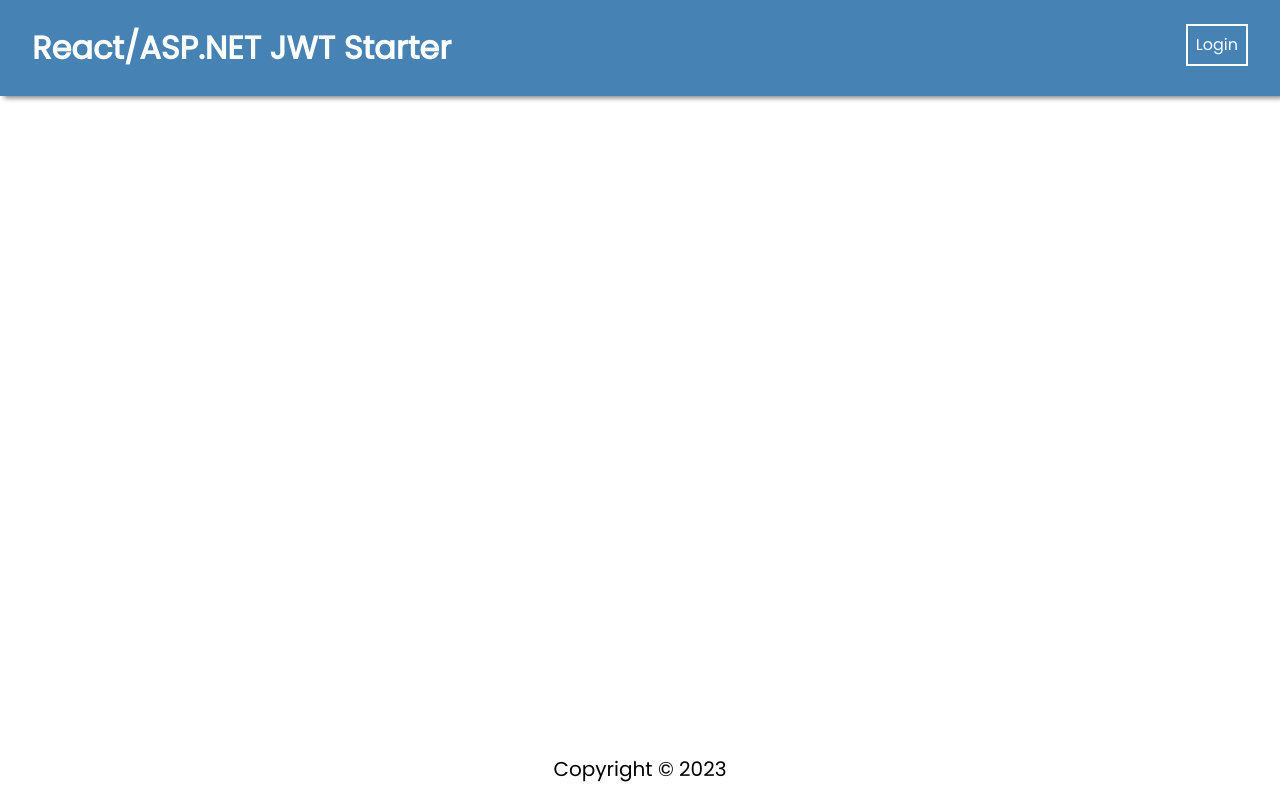
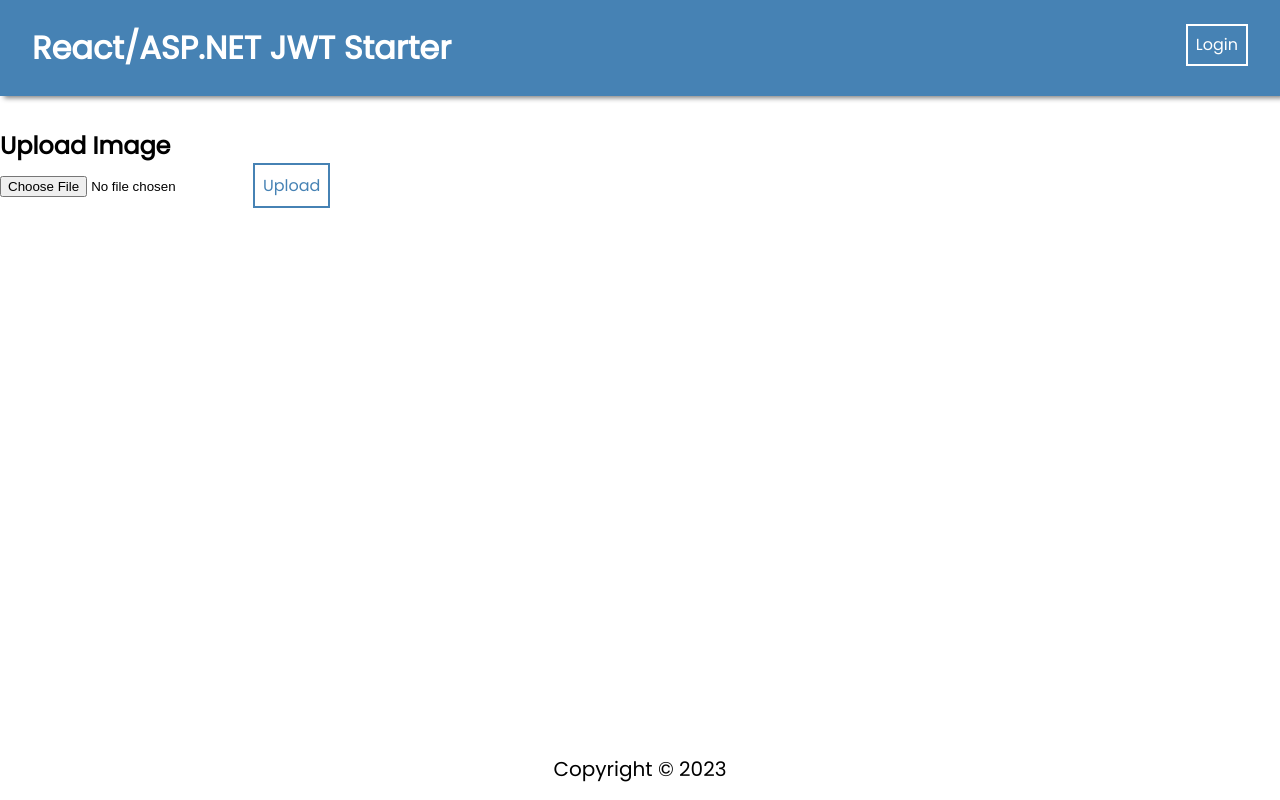
Before and after one commit to Kpun763/Capstone-Project-Frontend, a React (Create React App) app: page /upload-image in a window 1280 px wide. Built offline with nearby package versions, Linux system fonts and the light colour scheme.

Commit message:
Added code to gallery component

```diff
--- a/src/App.js
+++ b/src/App.js
@@ -6,12 +6,13 @@ import "./App.css";
 import HomePage from "./pages/HomePage/HomePage";
 import LoginPage from "./pages/LoginPage/LoginPage";
 import RegisterPage from "./pages/RegisterPage/RegisterPage";
-import Gallery from "./pages/Gallery/Gallery"; // Updated import
-import Blog from "./pages/Blog/Blog"; // Updated import for Blog
+import Gallery from "./pages/Gallery/Gallery";
+import Blog from "./pages/Blog/Blog";
 
 // Component Imports
 import Navbar from "./components/NavBar/NavBar";
 import Footer from "./components/Footer/Footer";
+import ImageForm from "./components/ImageForm/ImageForm";
 
 // Util Imports
 import PrivateRoute from "./utils/PrivateRoute";
@@ -31,8 +32,9 @@ function App() {
         />
         <Route path="/register" element={<RegisterPage />} />
         <Route path="/login" element={<LoginPage />} />
-        <Route path="/gallery" element={<Gallery />} /> {/* New route for Gallery */}
-        <Route path="/blog" element={<Blog />} /> {/* New route for Blog */}
+        <Route path="/gallery" element={<Gallery />} />{" "}
+        <Route path="/blog" element={<Blog />} />
+        <Route path="/upload-image" element={<ImageForm />} />
       </Routes>
       <Footer />
     </div>
--- /dev/null
+++ b/src/components/ImageForm/ImageForm.jsx
@@ -0,0 +1,52 @@
+import React, { useState } from "react";
+import axios from "axios";
+
+const ImageForm = ({ onImageUpload }) => {
+  const [selectedFile, setSelectedFile] = useState(null);
+
+  const handleFileChange = (e) => {
+    const file = e.target.files[0];
+    setSelectedFile(file);
+  };
+
+  const handleUploadClick = async () => {
+    if (selectedFile) {
+      try {
+        // Create a FormData object and append the selected image
+        const formData = new FormData();
+        formData.append("image", selectedFile);
+
+        // Make an API request to upload the image
+        const response = await axios.post("/api/gallery/upload", formData, {
+          headers: {
+            "Content-Type": "multipart/form-data",
+          },
+        });
+
+        // Call the onImageUpload callback with the uploaded image data (if needed)
+        onImageUpload(response.data);
+
+        // Optionally, you can reset the selected file state
+        setSelectedFile(null);
+
+        // Handle any success message or further actions
+        alert("Image uploaded successfully!");
+      } catch (error) {
+        // Handle errors (e.g., show an error message to the user)
+        console.error("Error uploading image", error);
+      }
+    } else {
+      alert("Please select an image file to upload.");
+    }
+  };
+
+  return (
+    <div>
+      <h2>Upload Image</h2>
+      <input type="file" accept="image/*" onChange={handleFileChange} />
+      <button onClick={handleUploadClick}>Upload</button>
+    </div>
+  );
+};
+
+export default ImageForm;
--- a/src/pages/Blog/Blog.jsx
+++ b/src/pages/Blog/Blog.jsx
@@ -1,12 +1,12 @@
 import React from "react";
 
 const Blog = () => {
-  const pageTitle = "Blog"; // Set the title here
+  const pageTitle = "Blog";
 
   return (
     <div className="container">
       <h1>{pageTitle}</h1>
-      {/* Rest of your Blog component */}
+
     </div>
   );
 };
--- a/src/pages/Gallery/Gallery.jsx
+++ b/src/pages/Gallery/Gallery.jsx
@@ -1,14 +1,37 @@
-import React from "react";
+import React, { useState } from "react";
+import axios from "axios";
 
-const Gallery = () => {
-  const pageTitle = "Gallery"; // Set the title here
+const GalleryUpload = () => {
+  const [selectedFile, setSelectedFile] = useState(null);
+
+  const handleFileChange = (e) => {
+    setSelectedFile(e.target.files[0]);
+  };
+
+  const handleUpload = () => {
+    const formData = new FormData();
+    formData.append("Image", selectedFile);
+
+    axios
+      .post("https://localhost:5001/api/gallery/upload", formData, {
+        headers: {
+          "Content-Type": "multipart/form-data",
+        },
+      })
+      .then((response) => {
+        // Handle success (e.g., show a success message to the user).
+      })
+      .catch((error) => {
+        // Handle error (e.g., display an error message to the user).
+      });
+  };
 
   return (
-    <div className="container">
-      <h1>{pageTitle}</h1>
-      {/* Rest of your Gallery component */}
+    <div>
+      <input type="file" accept="image/*" onChange={handleFileChange} />
+      <button onClick={handleUpload}>Upload Image</button>
     </div>
   );
 };
 
-export default Gallery;
+export default GalleryUpload;
```
Also changed, not shown: src/pages/FriendPage/FriendPage.jsx (added, +26 -0 lines).
